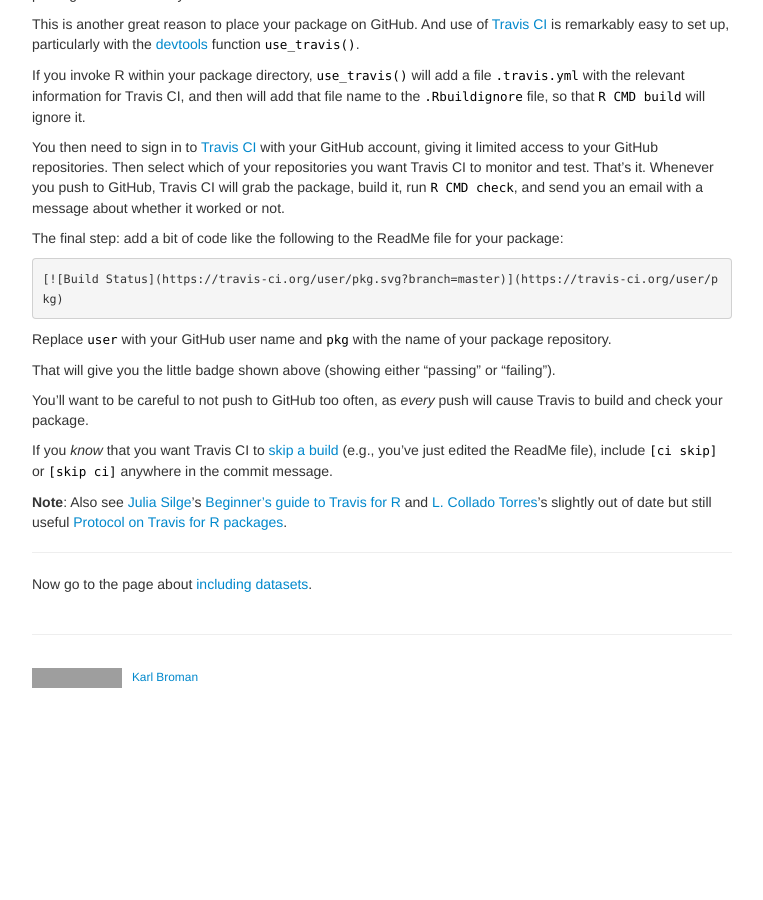
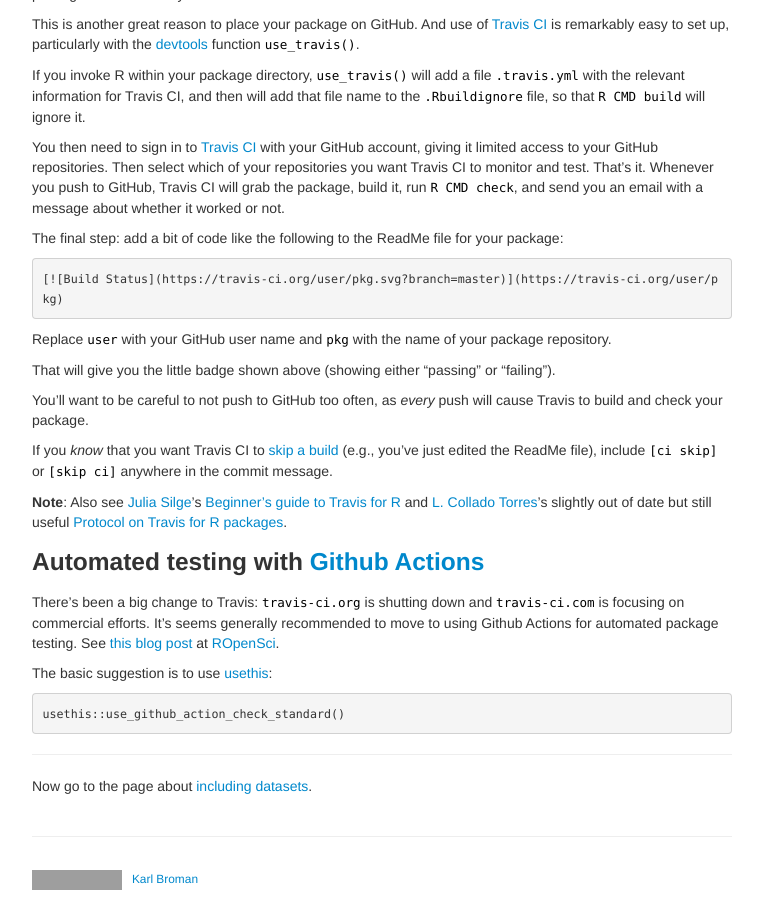
Before and after one commit to kbroman/pkg_primer, a Jekyll site: the page built from pages/tests.md, in a window 1280 px wide and 900 px high, scrolled down 2354 px. Shown: the whole window, without its empty margins (258-1021 px from the left). Built offline with Jekyll 4.4.1, drawn with Linux system fonts in a browser that asks for light colours; before the commit the page ends 3052 px from its top, so only the background shows below that; grey boxes are pictures that could not be loaded.

Commit message:
pages/tests: mention move from travis-ci to github actions

````diff
--- a/pages/tests.md
+++ b/pages/tests.md
@@ -194,6 +194,21 @@ and [L. Collado Torres](http://lcolladotor.github.io/#about)'s
 slightly out of date but still useful
 [Protocol on Travis for R packages](http://jtleek.com/protocols/travis_bioc_devel).
 
+### Automated testing with [Github Actions](https://github.com/features/actions)
+
+There's been a big change to Travis: `travis-ci.org` is shutting down
+and `travis-ci.com` is focusing on commercial efforts. It's seems
+generally recommended to move to using Github Actions for automated
+package testing. See [this blog
+post](https://ropensci.org/technotes/2020/11/19/moving-away-travis/)
+at [ROpenSci](https://https://ropensci.org).
+
+The basic suggestion is to use [usethis](https://usethis.r-lib.org/):
+
+```r
+usethis::use_github_action_check_standard()
+```
+
 ---
 
 Now go to the page about [including datasets](data.html).
````
